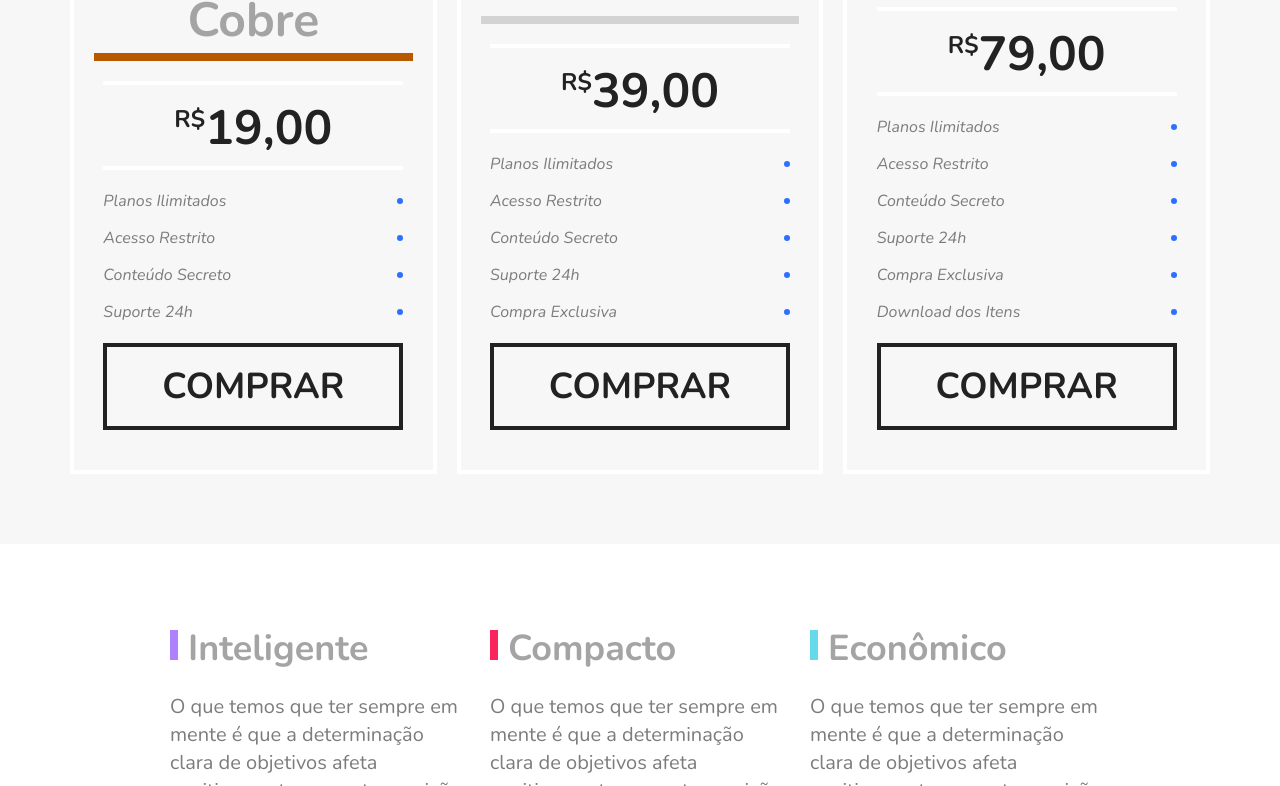
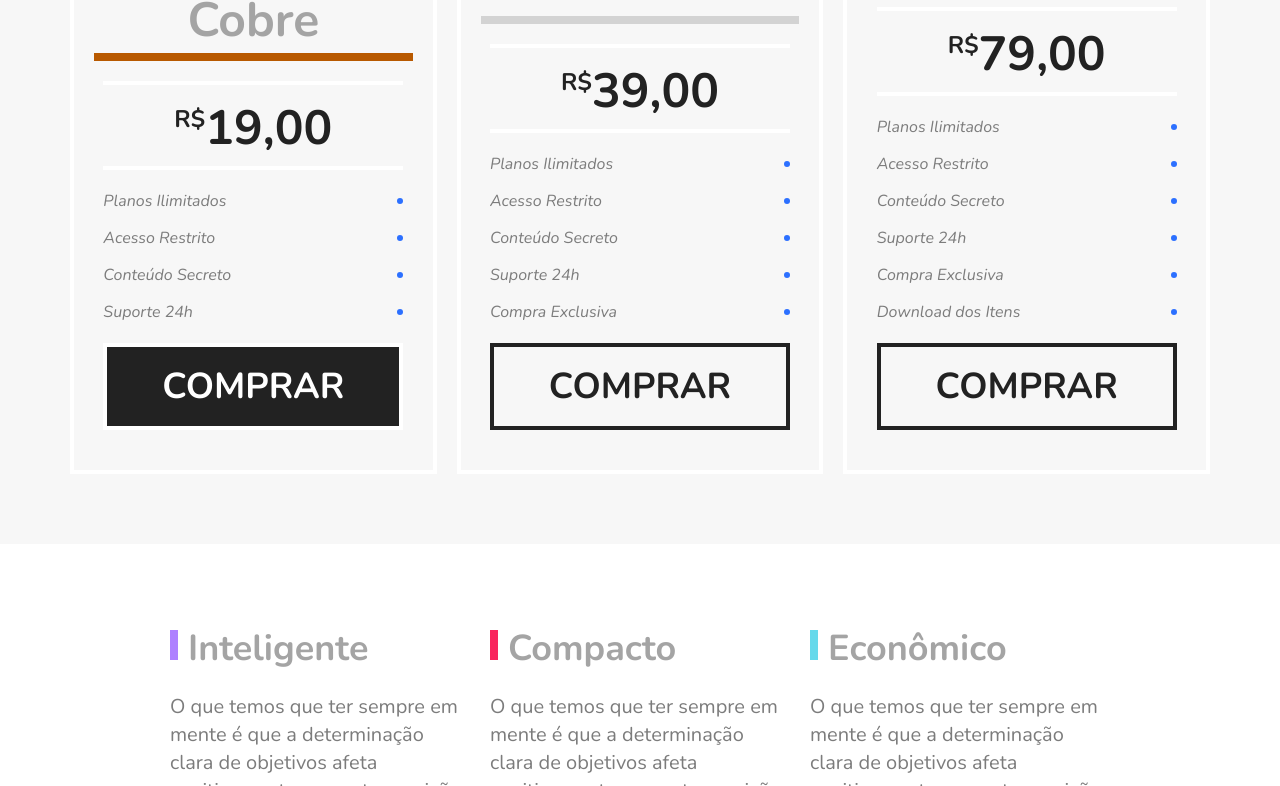
Before and after one commit to DiogoSilva4/fbs, a plain HTML site: page index.html in a window 1280 px wide. In both pictures the pointer is over the link 253 px from the left and 2408 px from the top of the page. Shown: the part 2022-2808 px from the top of the page. Drawn offline with nearby package versions, Linux system fonts and the light colour scheme.

Commit message:
update hover effect in button 'Comprar'

```diff
--- a/style.css
+++ b/style.css
@@ -268,6 +268,11 @@ img {
 	text-align: center;
 }
 
+.preco-item a:hover {
+	color: white;
+	background-color: #222;
+}
+
 .copper {
 	border-bottom: 8px solid #b85900;
 }
```
